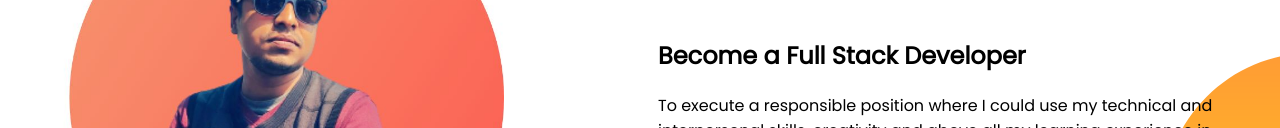
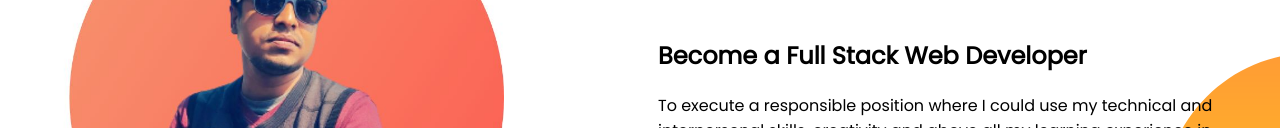
Before and after one commit to FoysalBhuiyann/develop-portfolio, a plain HTML site: page index.html in a window 1280 px wide. Shown: the part 890-1018 px from the top of the page. Drawn offline with Linux system fonts and the light colour scheme.

Commit message:
text add

```diff
--- a/index.html
+++ b/index.html
@@ -41,7 +41,7 @@
 
         <div class="half-width">
             <h1>Dream Achiever</h1>
-            <h2>Become a Full Stack Developer</h2>
+            <h2>Become a Full Stack Web Developer</h2>
             <p>To execute a responsible position where I could use my technical and interpersonal skills, creativity and
                 above all my learning experience in order to develop my career as well as contribute to the welfare of
                 the organization</p>
```
